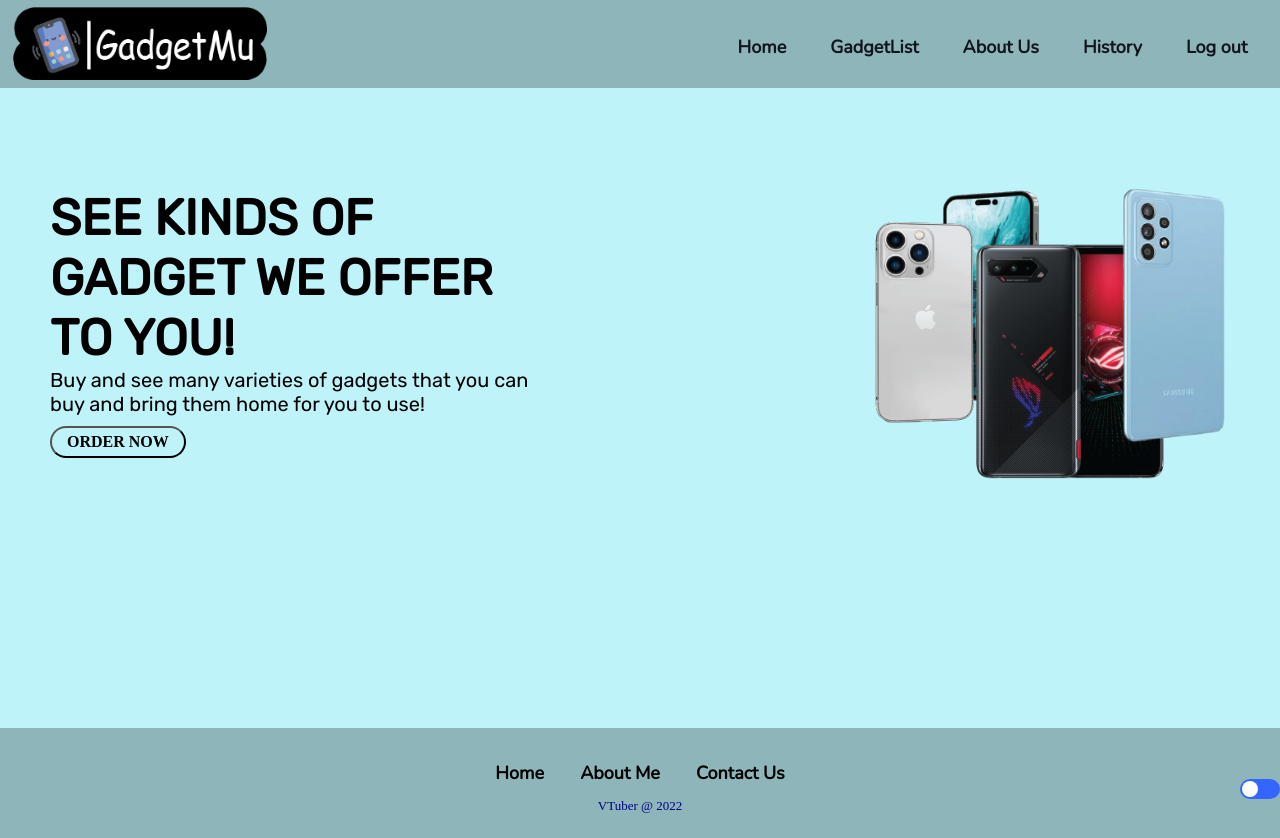
After one commit to arsydewantara/UAS-Pemrograman-WEB, a PHP site: page / in a window 1280 px wide. The commit adds this page. Run offline with PHP 8.4, Linux system fonts and the light colour scheme; a user stored in the database is signed in.

Commit message:
Add files via upload

```diff
--- /dev/null
+++ b/PAweb/index.php
@@ -0,0 +1,70 @@
+<?php
+    session_start();
+    if(!isset($_SESSION['login'])){
+        echo "<script>
+                alert('Harap login terlebih dahulu');
+                document.location.href = 'login.php';
+            </script>";
+    }
+?>
+
+<!DOCTYPE html>
+<html lang="en">
+<head>
+    <meta charset="UTF-8">
+    <meta http-equiv="X-UA-Compatible" content="IE=edge">
+    <meta name="viewport" content="width=device-width, initial-scale=1.0">
+    <title>VTuber</title>
+    <link rel="stylesheet" href="style.css">
+    <link rel="stylesheet" href="https://cdnjs.cloudflare.com/ajax/libs/font-awesome/6.2.0/css/fontawesome.min.css">
+    <link rel="stylesheet" href="https://cdnjs.cloudflare.com/ajax/libs/font-awesome/6.2.0/css/solid.min.css">
+</head>
+<body>
+    <header id ="Home">
+        <nav>
+            <a href="index.html"><img class="Logo" src="img/gadgetblack.png" alt="gadget" id="logo" height="73px"></a>
+            <div class="navi" id="naviList">
+                <ul id="listNav">
+                    <li><a href="index.php">Home</a></li>
+                    <li id="barang"><a href="belanja.php">GadgetList</a></li>
+                    <li id="about_id"><a href="about.html">About Us</a></li>
+                    <li id="hist_id"><a href="history.php">History</a></li>
+                    <li id="akun_id"><a href="logout.php">Log out</a></li>
+                </ul>
+                <i class="fa-solid fa-xmark" id="close"></i>
+            </div>
+            <i class="fa-solid fa-bars" id="bars"></i>
+        </nav>
+    </header>
+    <main>
+        <div class="main-konten">
+            <div class="konten1">
+                <h1 id="slogan">SEE KINDS OF GADGET WE OFFER TO YOU!</h1>
+                <p>Buy and see many varieties of gadgets
+                    that you can buy and bring them home
+                    for you to use!
+                </p>
+                <a class="order" href="belanja.php"><button>ORDER NOW</button></a>
+                <!-- <a class="cart" href="talent.php"><button>SEE CART</button></a> -->
+            </div>
+            <div class="konten2">
+                <img src="img/pict1.png" alt="maskot" id="phoneimg" height="300px">
+            </div>
+        </div>
+    </main>
+    <footer>
+        <ul id="footer_id">
+            <li><a href="#Home">Home</a></li>
+            <li><a href="about.html">About Me</a></li>
+            <li><a href="#Contact">Contact Us</a></li>
+        </ul>
+        <p class="hakcipta" id="hc">
+            VTuber @ 2022
+        </p>
+        <div class="mode">
+            <input type="checkbox" id="darkmode_id">
+        </div>
+    </footer>
+</body>
+<script src="script.js"></script>
+</html>
--- a/PAweb/stylebelanja.css
+++ b/PAweb/stylebelanja.css
@@ -180,10 +180,14 @@ nav {
     cursor: pointer;
 }
 
+.pagin{
+    font-size: 15;
+}
+
 .table {
     height: 600px;
     overflow: auto;
-    margin: 10px;
+    margin: 2px;
 }
 
 table {
```
Also changed, not shown: PAweb/belanja.php (+48 -4 lines), PAweb/model/Redmi Note 8.jpg (added), PAweb/model/Samsung A03.png, PAweb/model/Samsung A52s 5G.jpg (added), PAweb/script.js, PAweb/styleAbout.css (added).
